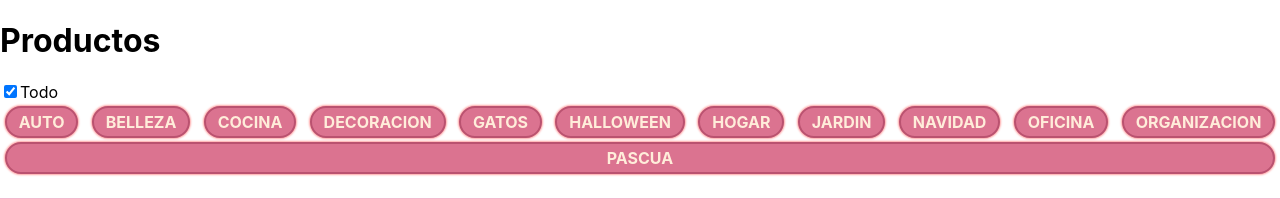
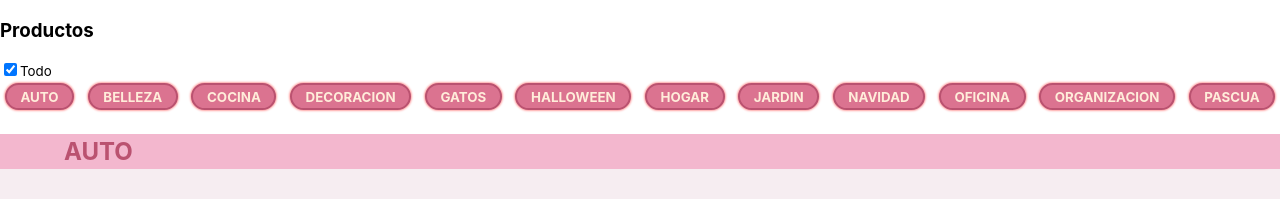
Before and after one commit to eggonzal/clogreen, a React (Create React App) app: page / in a window 1280 px wide. Shown: the top 199 px of the page. Built offline with nearby package versions, Linux system fonts and the light colour scheme.

Commit message:
Reduces title size
Signed-off-by: Emiliano Gibran Gonzalez Perez <emiliano.gonzalez@oracle.com>

```diff
--- a/src/App.css
+++ b/src/App.css
@@ -217,6 +217,7 @@
   align-items: center;
   gap: 0.25rem;
   margin-bottom: 0.5rem;
+  font-size: smaller;
 }
 .ProductToolbar label {
   cursor: pointer;
@@ -229,7 +230,7 @@
 	border: 2px solid #dbc4ce;
 	background-color: #fee;
 	border-radius: 1.25rem;
-	padding: 0.25rem;
+	padding: 0.2rem;
 	cursor: pointer;
 	flex: 1 0 auto;
 	text-align: center;
@@ -242,7 +243,7 @@
   border: 2px solid #ba5270;
   background-color: #db7390;
   border-radius: 1.25rem;
-  padding: 0.25rem;
+  padding: 0.2rem;
   cursor: pointer;
   flex: 1 0 auto;
   text-align: center;
--- a/src/App.js
+++ b/src/App.js
@@ -194,7 +194,7 @@ function App() {
   return (
     <FavoritesProvider>
       <div className="App">
-        <h1>Productos</h1>
+        <h3>Productos</h3>
         <ProductToolbar
           categories={categories}
           selectedCategories={selectedCategories}
```
